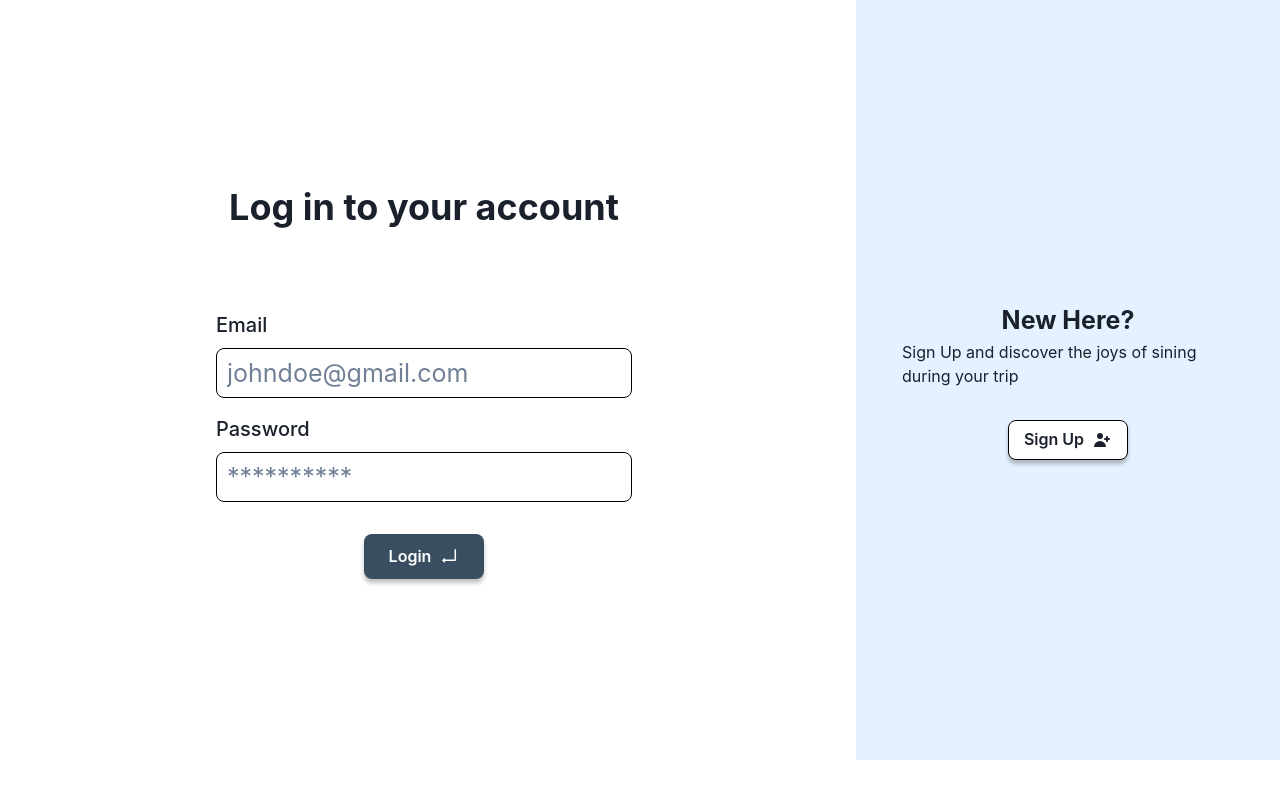
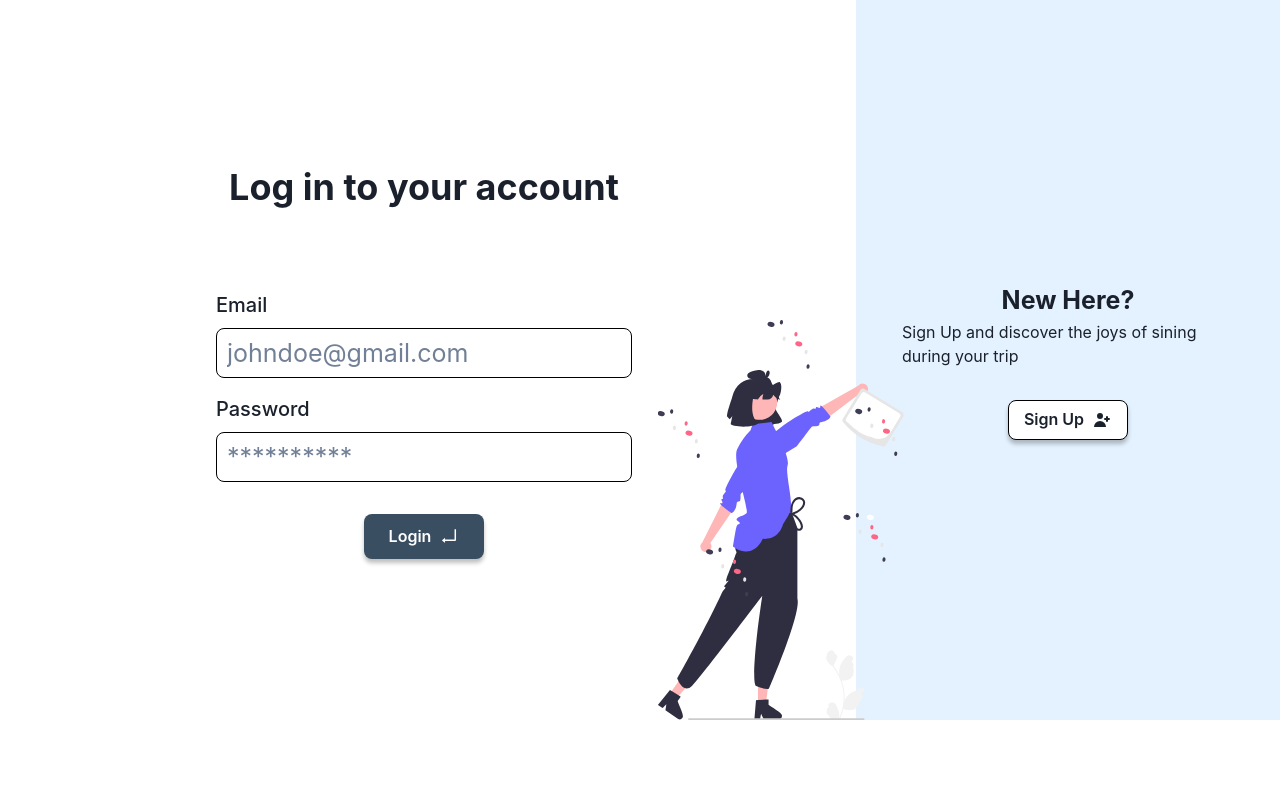
Before and after one commit to WildCodeSchool/2022-09-Orleans-CDA-Projet-KaraoCar, a React (Vite) app in the folder apps/frontend/web/: page /login in a window 1280 px wide. Built offline with nearby package versions, Linux system fonts and the light colour scheme.

Commit message:
chore(frontend): Fixed Image size and form size for navbar to come

```diff
--- a/apps/frontend/web/src/pages/Login.tsx
+++ b/apps/frontend/web/src/pages/Login.tsx
@@ -9,6 +9,9 @@ import {
   Stack,
   Text,
   Link,
+  Box,
+  Img,
+  calc,
 } from '@chakra-ui/react';
 import { useForm } from 'react-hook-form';
 import { AiOutlineEnter } from 'react-icons/ai';
@@ -48,7 +51,7 @@ const Login = () => {
       });
   };
   return (
-    <Stack minH={'95vh'} direction={{ base: 'column', lg: 'row' }}>
+    <Stack h='calc(100vh - 80px)' direction={{ base: 'column', lg: 'row' }}>
       <Flex flex={2} direction={'column'} justify={'center'} align={'center'}>
         <Heading margin={'5px'} marginBottom={'5rem'}>
           Log in to your account
@@ -125,6 +128,37 @@ const Login = () => {
           </FormControl>
         </form>
       </Flex>
+
+
+
+
+
+
+
+
+
+
+
+
+      <Box
+        position={'absolute'}
+        bottom={'0'}
+        left={'61vw'}
+        transform={'translate(-50%, 0%)'}
+      >
+        <Img src="/loginimage.svg"
+        height={'25rem'}
+        display={{base:'none', lg: 'block'}}></Img>
+      </Box>
+
+
+
+
+
+
+
+
+
       <Flex
         flex={1}
         backgroundColor={'#E4F2FF'}
```
